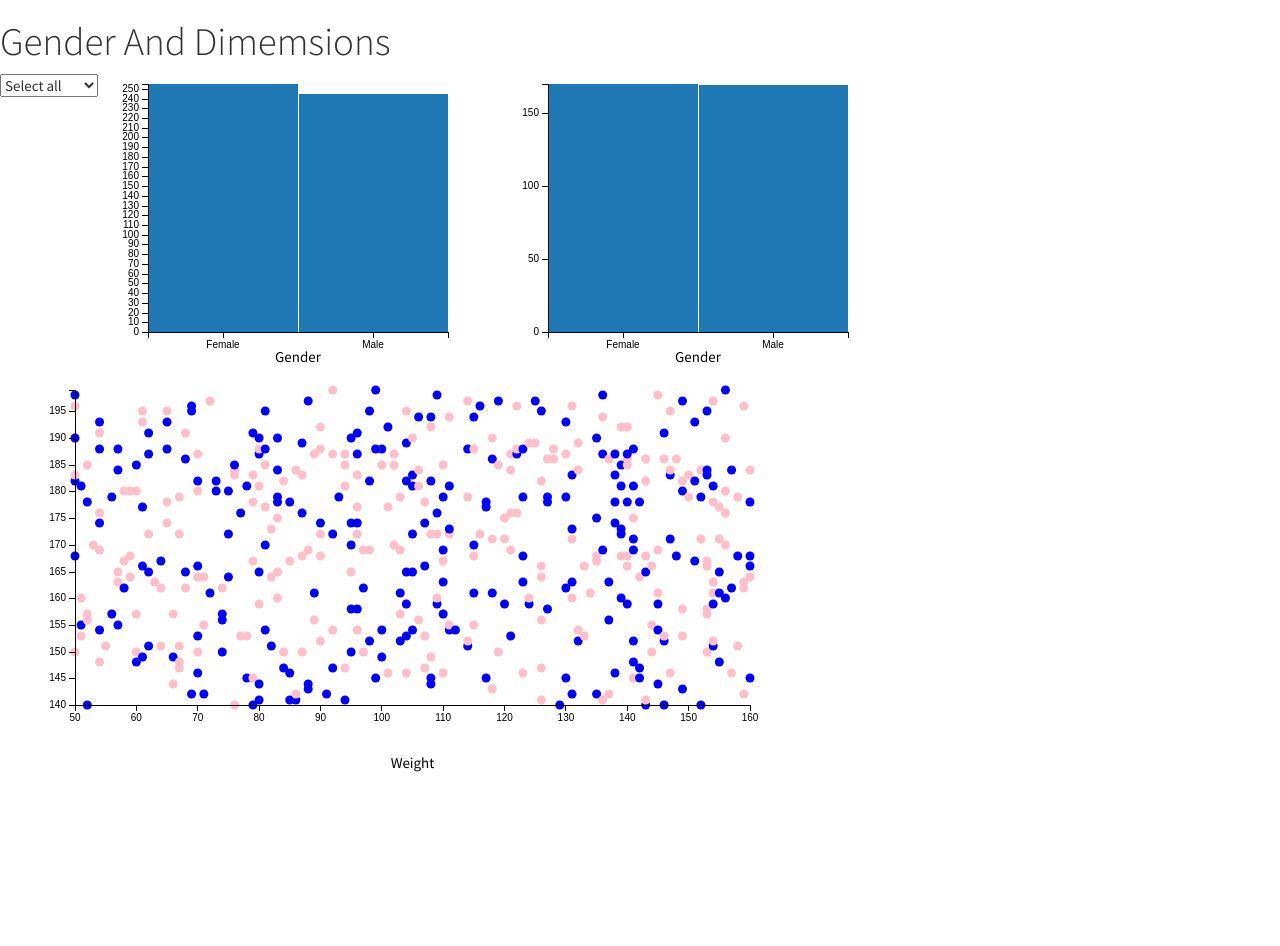
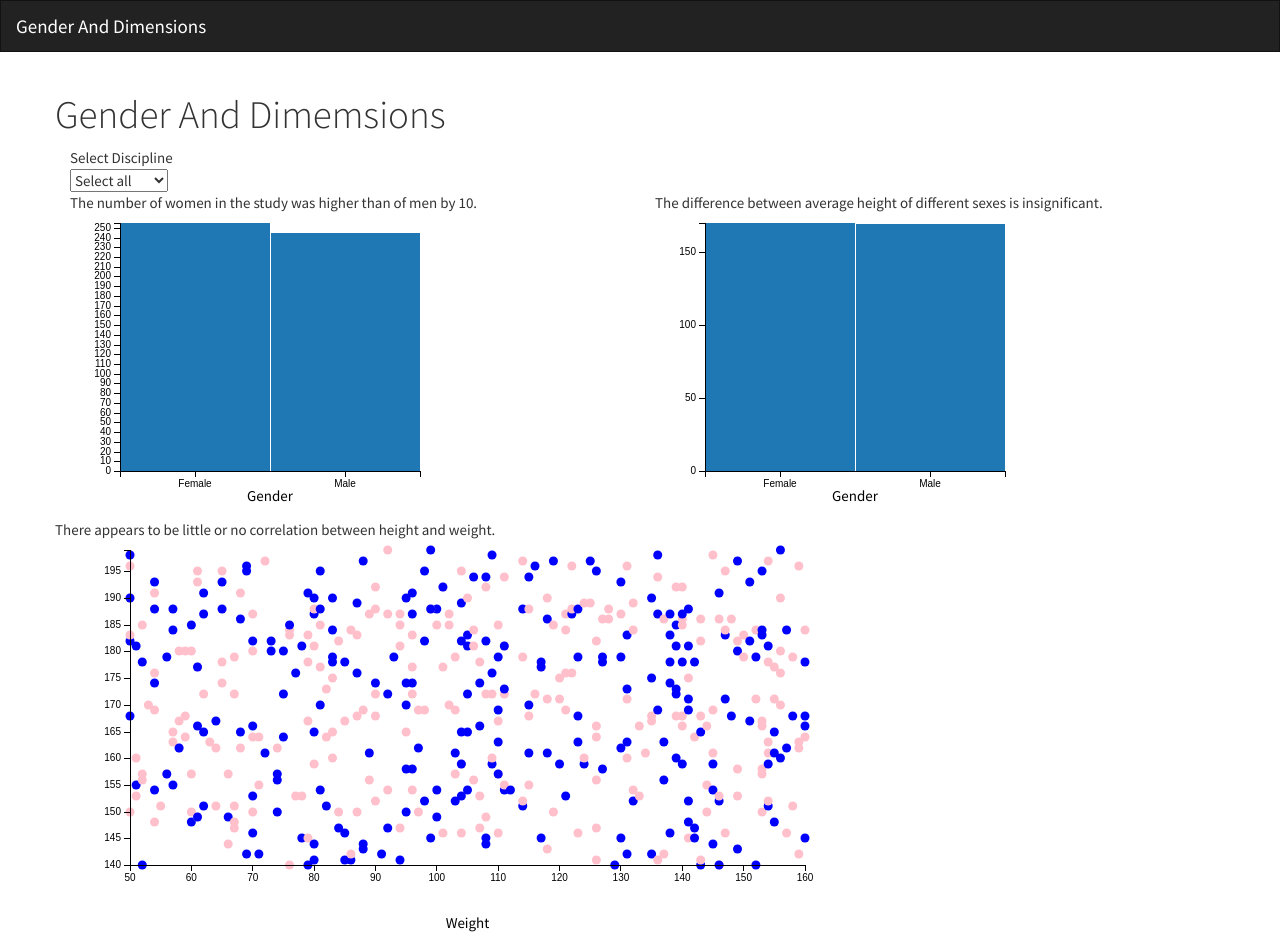
Before and after one commit to Code-Institute-Submissions/project2-7, a plain HTML site: page index.html in a window 1280 px wide. Before the commit the page ends 800 px from the top, so only its background shows below. Drawn offline with Linux system fonts and the light colour scheme.

Commit message:
Initial commit

```diff
--- a/index.html
+++ b/index.html
@@ -18,16 +18,41 @@
 
 </head>
 <body>
+    <nav class="navbar navbar-default">
+      <div class="container-fluid">
+        <div class="navbar-header">
+          <a class="navbar-brand" href="#">Gender And Dimensions</a>
+        </div>
+    </div>
+    </nav>
 
-    <h1>Gender And Dimemsions</h1>
+    <div class = "container">
+    <div class = "row">
+    <h1 class = "section-heading">Gender And Dimemsions</h1>
 
-    <div id= "discipline-selector"></div>
+    </div>
+    <div class="row">
+    <div class="col-md-6">Select Discipline</div>
+    </div>
+    <div class="row">
+    <div class="col-md-6" id="discipline-selector"></div>
+    </div>
+    <div class="row">
+            <div class="col-md-6">The number of women in the study was higher than of men by 10.</div>
+            <div class="col-md-6">The difference between average height of different sexes is insignificant.</div>
+        </div>
+    <div class="row">
+    <div class="col-md-6" id="gender-balance"></div>
 
-    <div id="gender-balance"></div>
+    <div class="col-md-6" id="average-height"></div>
+     </div>
 
-    <div id="average-height"></div>
+    <div class="row">
+    There appears to be little or no correlation between height and weight.</div>
 
-    <div id="weight-height"></div>
+    <div class="row" id="weight-height"></div>
+    </div>
+
 
 </body>
 </html>
```
